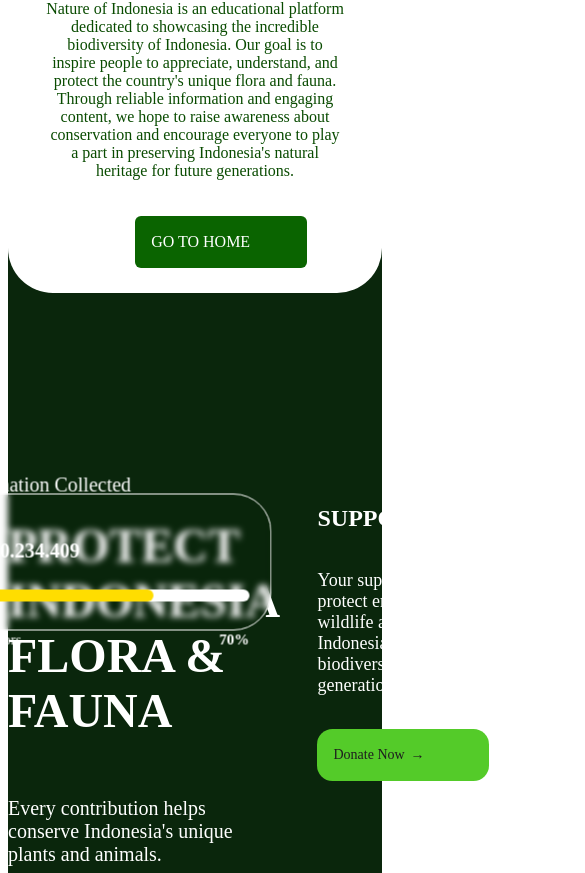
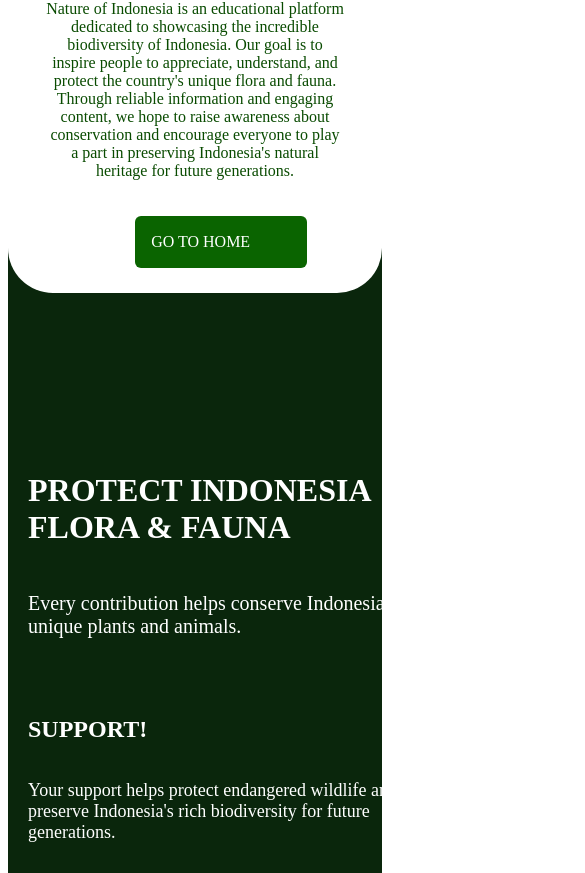
Before and after one commit to Flowrith/indonesia-nature-website, a React (Vite) app: page / in a window 390 px wide. Shown: the part 11127-12000 px from the top of the page, 585 px wide, since content can reach past the window. Built offline with nearby package versions, Linux system fonts and the light colour scheme; the HTML template or start-up script is replaced by a standard one.

Commit message:
Finished responsive layout for contact and footer

```diff
--- a/src/styles/contact.css
+++ b/src/styles/contact.css
@@ -65,6 +65,7 @@
 
 .contact-content-bottom{
     margin-top: 2%;
+
 
     img{
         height: auto;
@@ -180,3 +181,48 @@
         font-size : 15px;
     }
 }
+
+@media(max-width: 990px) {
+    .contact {
+        display:flex;
+        flex-direction:column;
+        height : 70vh;
+        margin: 0;
+    }
+
+    .content-container{
+        gap: 30px;
+        flex-direction: column;
+    }
+
+    .contact-content-left,
+    .contact-content-right{
+        width: 100%;
+        padding: 0 20px;
+
+        h1{
+            font-size: 32px;
+        }
+
+        h2{
+            font-size: 24px;
+        }
+
+    }
+
+    .contact-content-bottom{
+        display: none;
+    }
+
+    .Contact-button{
+        margin-top: 30px;
+        width: 100%;
+        display: flex;
+        justify-content: center;
+    }
+
+    .percentage{
+        left: 50%;
+        top: 1500%;
+    }
+}
--- a/src/styles/footer.css
+++ b/src/styles/footer.css
@@ -73,6 +73,71 @@
     }
     }
 
+}
 
 
-}
+    @media(max-width: 990px) {
+
+
+        .footer-content{
+            flex-direction: column;
+            margin-left: 0px;
+            align-items: center;
+            gap: 20px;
+        }
+
+        .footer-container{
+            flex-direction: column;
+            align-items: center;
+            margin-left: 0px;
+        }
+
+        .footer-content-left{
+            justify-content: start;
+
+            h1{
+                font-size: 32px;
+                text-align: left;
+            }
+
+            p{
+                font-size: 18px;
+            }
+        }
+
+        .footer-logo{
+
+            p{
+                text-align: left;
+            }
+
+            img{
+                width: 60px;
+                height: auto;
+            }
+
+        }
+
+        .footer-content-right{
+            margin-left: 0px;
+            margin-top: 20px;
+            display: flex;
+            flex-direction: column;
+            margin-left: 0px;
+            margin-right: 100px;
+
+            h1{
+                margin-left: 0px;
+                margin-right: 80px;
+            }
+
+            .footer-links{
+                flex-direction: column;
+                gap: 10px;
+                text-align: left;
+                margin-bottom: 20px;
+                margin-left: 0px;
+                margin-right: 140px;
+            }
+        }
+    }
```
